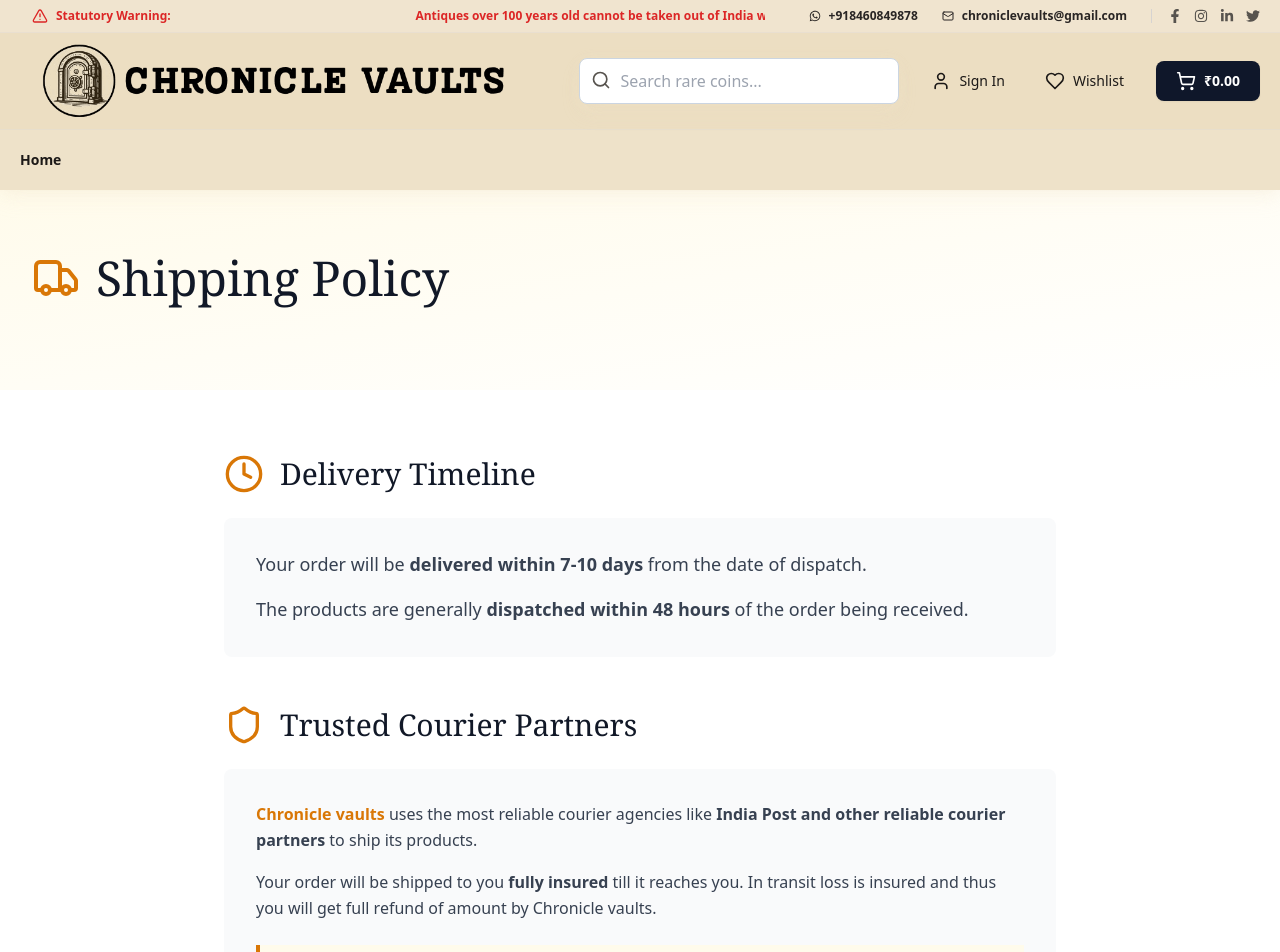
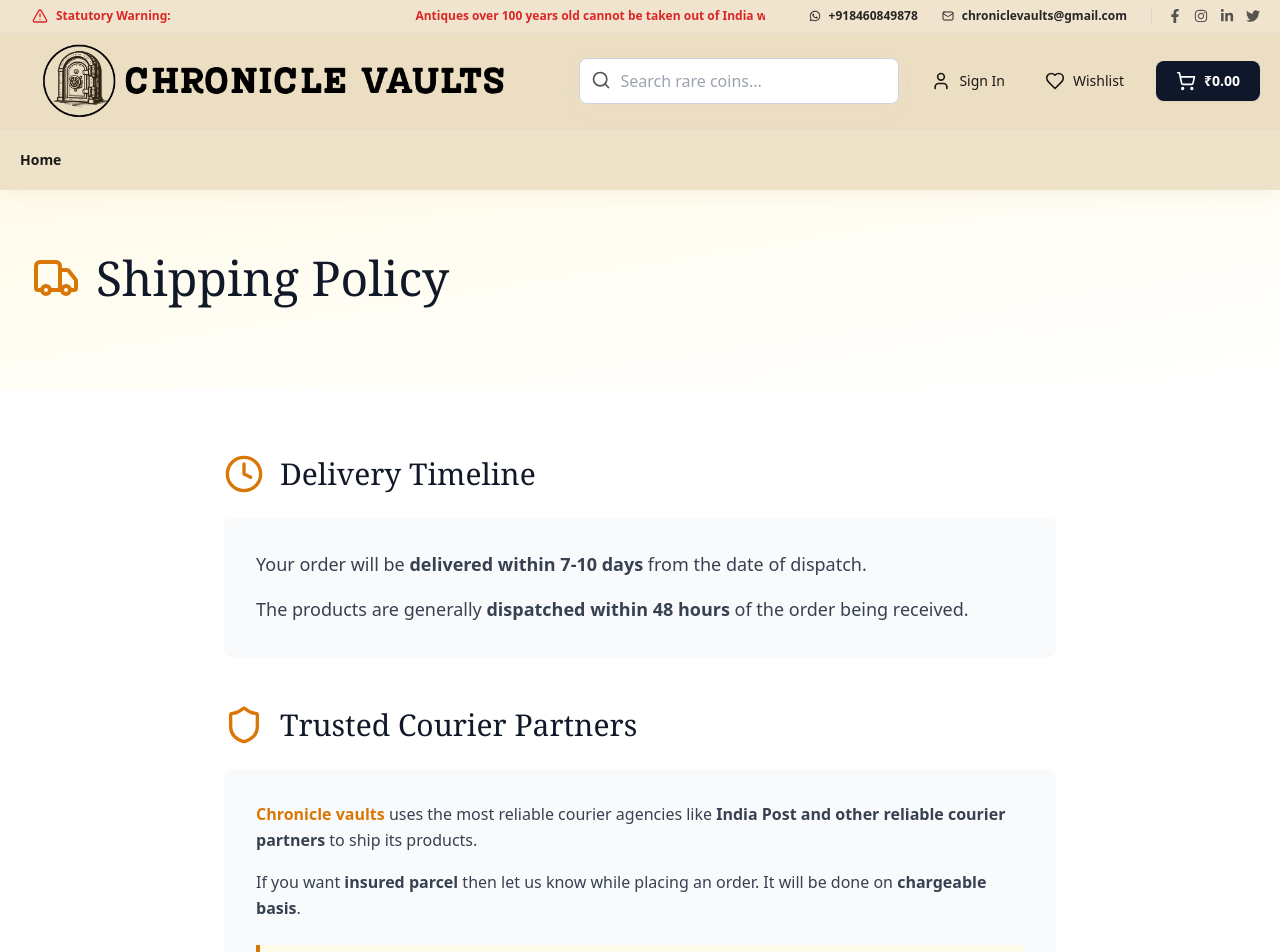
Before and after one commit to vickyy7773/chroniclevaults-ecommerce, a React (Vite) app: page /shipping-policy in a window 1280 px wide. Shown: the top 952 px of the page. Built offline with nearby package versions, Linux system fonts and the light colour scheme; no server answers.

Commit message:
Update insurance policy - make it optional and chargeable

```diff
--- a/src/pages/policies/ShippingPolicy.jsx
+++ b/src/pages/policies/ShippingPolicy.jsx
@@ -50,7 +50,7 @@ const ShippingPolicy = () => {
                 <a href="https://chroniclevaults.com" className="text-amber-600 hover:text-amber-700 font-semibold">Chronicle vaults</a> uses the most reliable courier agencies like <strong>India Post and other reliable courier partners</strong> to ship its products.
               </p>
               <p className="text-gray-700 leading-relaxed mb-4">
-                Your order will be shipped to you <strong>fully insured</strong> till it reaches you. In transit loss is insured and thus you will get full refund of amount by Chronicle vaults.
+                If you want <strong>insured parcel</strong> then let us know while placing an order. It will be done on <strong>chargeable basis</strong>.
               </p>
               <div className="bg-amber-50 border-l-4 border-amber-600 p-6 mt-6">
                 <p className="text-gray-800 font-semibold mb-2">Important:</p>
```
